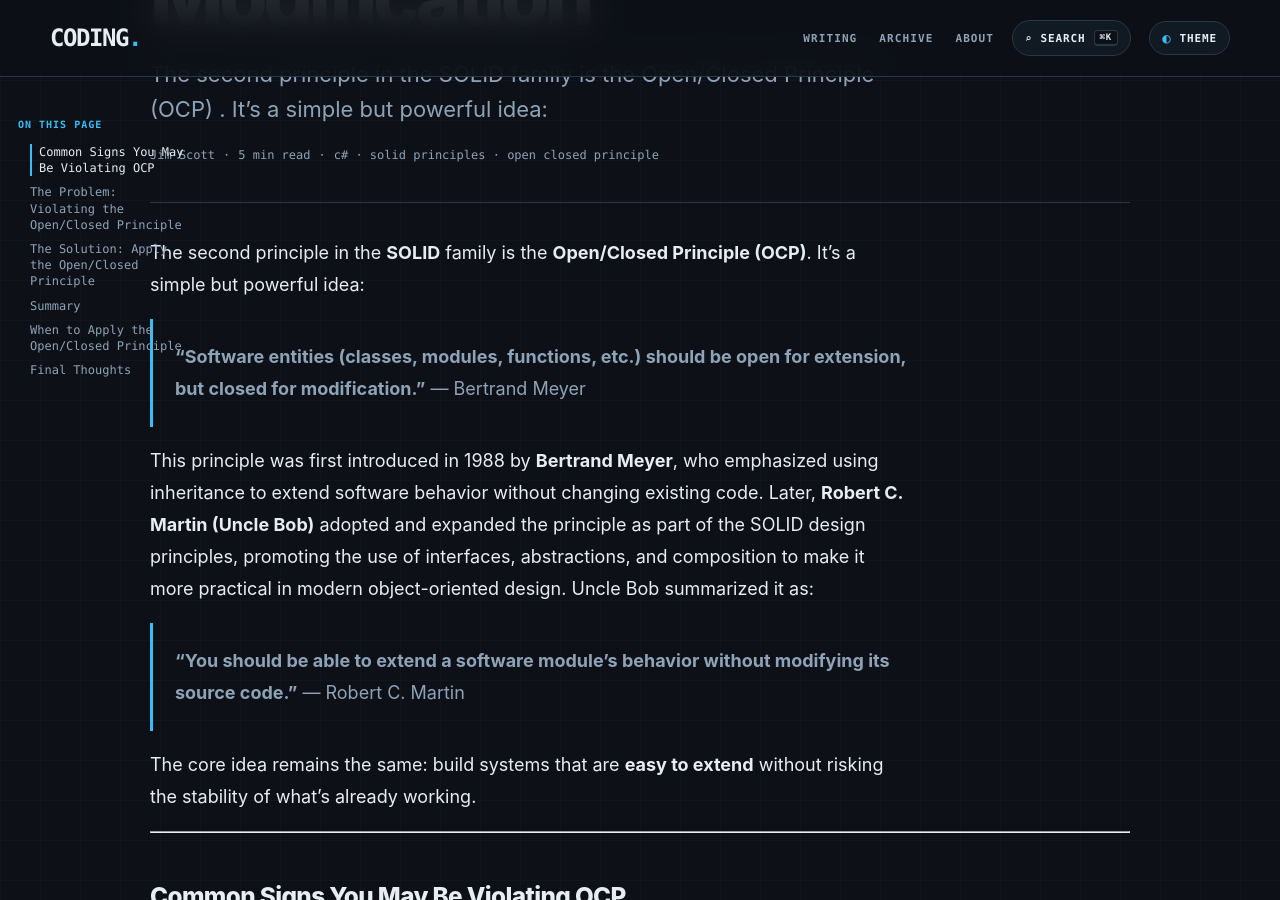
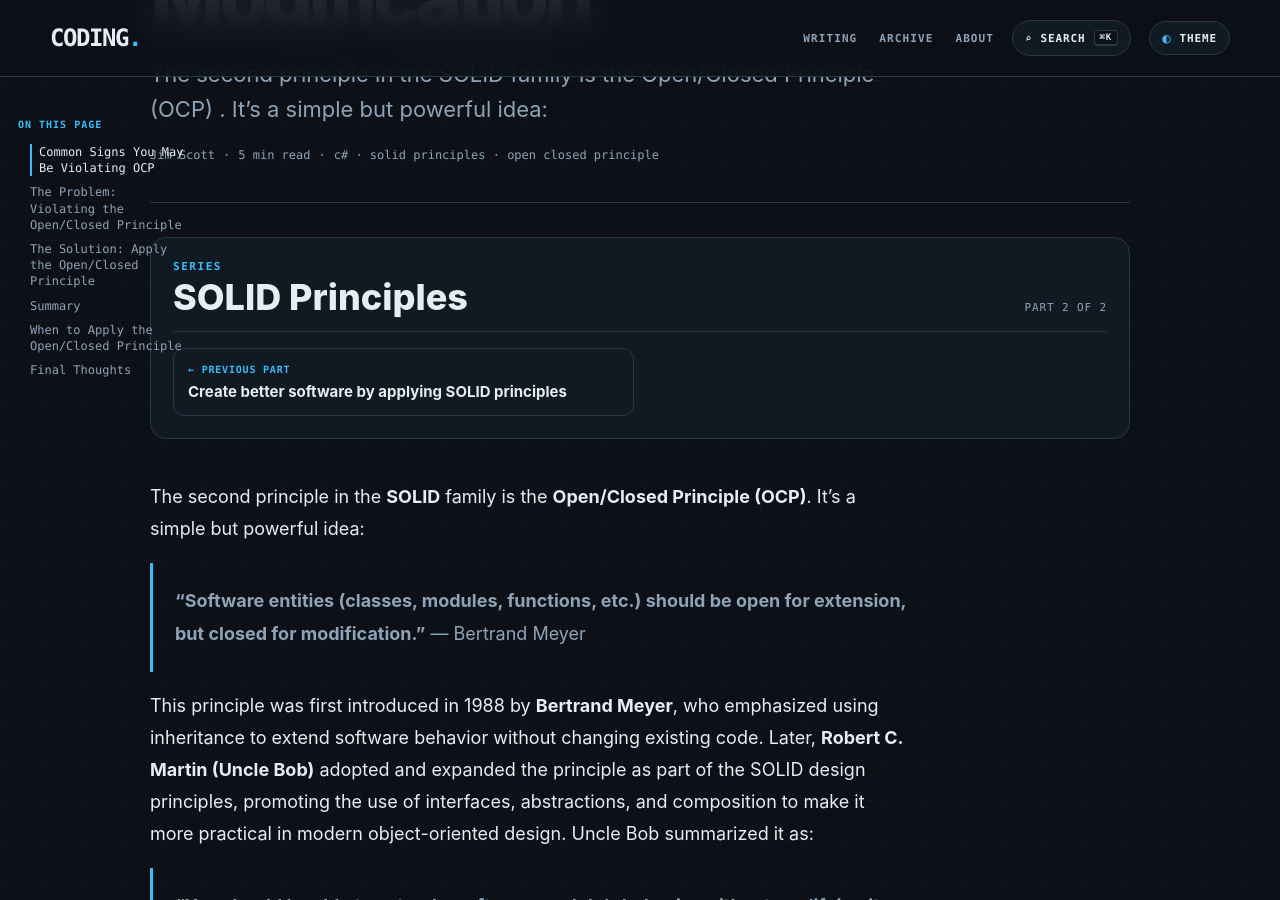
Before and after one commit to infoconex/coding-blog, a Jekyll site: the page built from post/2025/06/28/open-closed-principle-ocp-building-for-extension-not-modification/index.md, in a window 1280 px wide and 900 px high, scrolled down 480 px. Built offline with Jekyll 4.4.1, drawn with Linux system fonts in a browser that asks for light colours.

Commit message:
Group OCP article into SOLID series

```diff
--- a/post/2025/06/28/open-closed-principle-ocp-building-for-extension-not-modification/index.md
+++ b/post/2025/06/28/open-closed-principle-ocp-building-for-extension-not-modification/index.md
@@ -8,6 +8,8 @@
 originalUrl: "http://coding.infoconex.com/post/2025/06/28/open-closed-principle-ocp-building-for-extension-not-modification"
 permalink: "/post/2025/06/28/open-closed-principle-ocp-building-for-extension-not-modification"
 legacyPaths: ["/post/2025/06/28/open-closed-principle-ocp-building-for-extension-not-modification"]
+series: "SOLID Principles"
+seriesOrder: 3
 ---
 The second principle in the **SOLID** family is the **Open/Closed Principle (OCP)**. It’s a simple but powerful idea:
 
```
